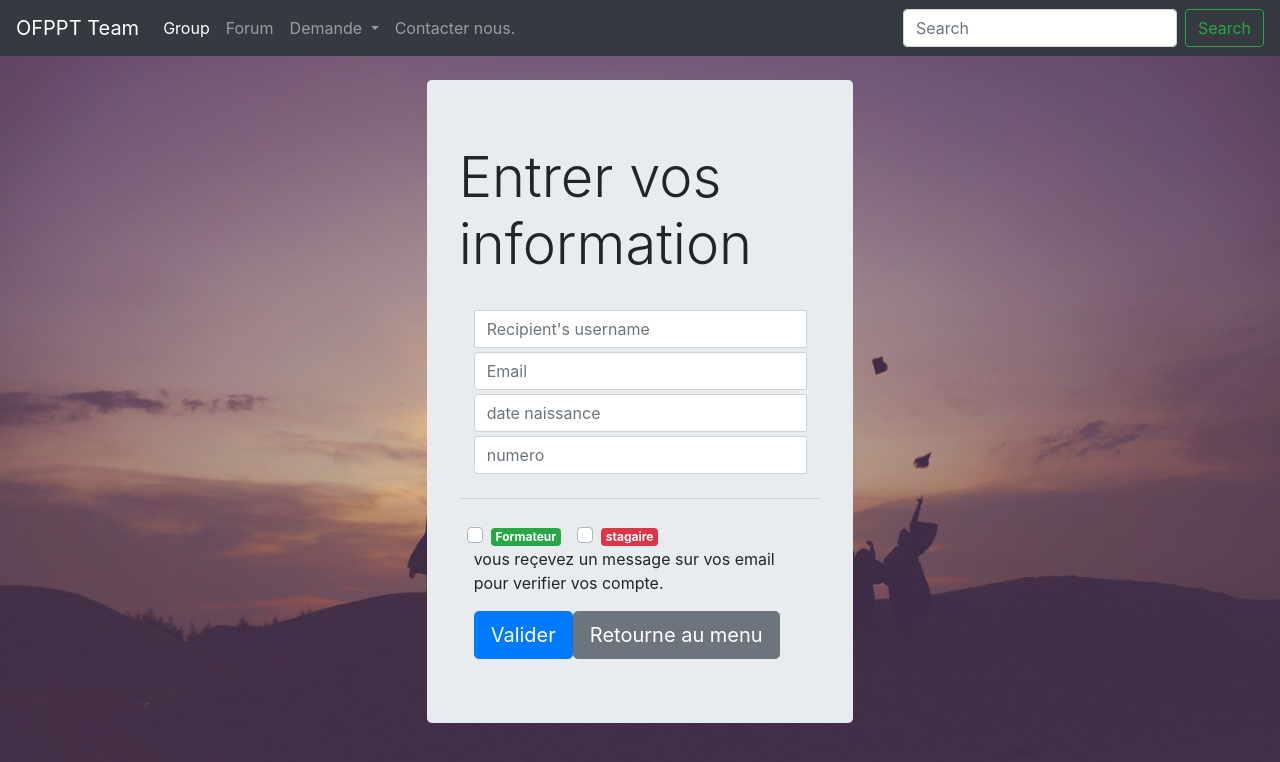
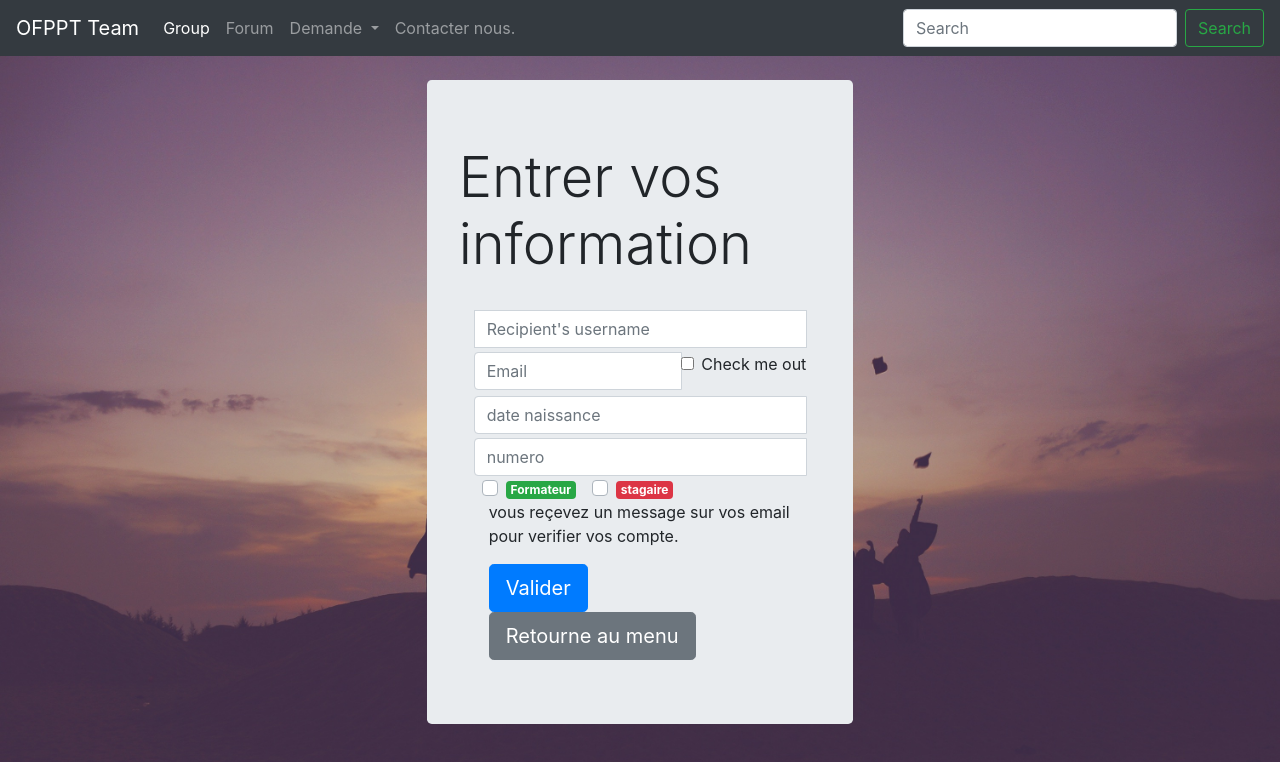
Before and after one commit to OFPPTEAM/OFPPTEAM, an Angular app: page /espacedep in a window 1280 px wide. Shown: the top 762 px of the page. Built offline with nearby package versions, Linux system fonts and the light colour scheme.

Commit message:
Edit for me hamza

```diff
--- a/src/app/espacedep/espacedep.component.html
+++ b/src/app/espacedep/espacedep.component.html
@@ -20,6 +20,9 @@
 
 
           </div>
+        <div class="form-group form-check">
+          <input type="checkbox" class="form-check-input" id="exampleCheck1">
+          <label class="form-check-label" for="exampleCheck1">Check me out</label>
         </div>
 
         <div class="input-group mt-1">
```
